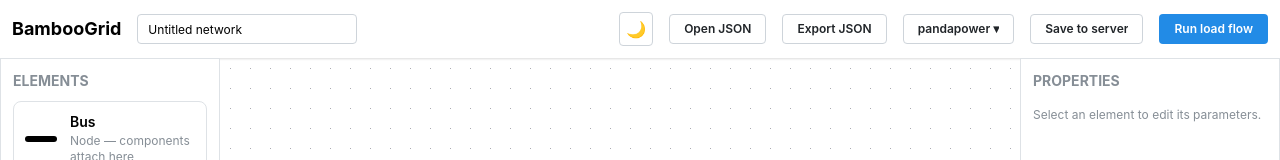
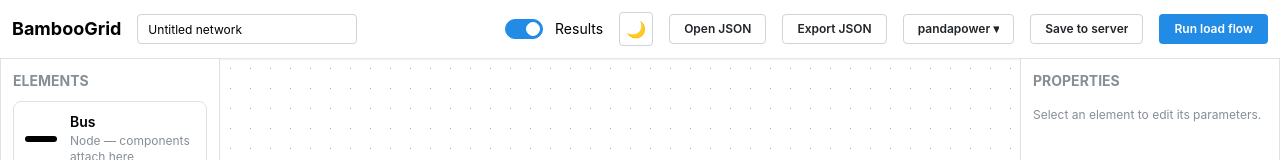
Before and after one commit to kickstage/bamboogrid, a React (Vite) app in the folder frontend/: page / in a window 1280 px wide. Shown: the top 160 px of the page. Built offline with nearby package versions, Linux system fonts and the light colour scheme.

Commit message:
Added solving fields on generator and showing of those fields on the UI

```diff
--- a/frontend/src/App.tsx
+++ b/frontend/src/App.tsx
@@ -6,6 +6,7 @@ import {
   Group,
   Menu,
   Paper,
+  Switch,
   TextInput,
   Title,
   useMantineColorScheme,
@@ -37,6 +38,8 @@ export default function App() {
     toNetwork,
     loadNetwork,
     applyResults,
+    showResults,
+    setShowResults,
   } = useEditor();
   const [busy, setBusy] = useState(false);
   const fileInputRef = useRef<HTMLInputElement>(null);
@@ -145,6 +148,12 @@ export default function App() {
             />
           </Group>
           <Group>
+            <Switch
+              size="sm"
+              label="Results"
+              checked={showResults}
+              onChange={(e) => setShowResults(e.currentTarget.checked)}
+            />
             <ActionIcon
               variant="default"
               size="lg"
--- a/frontend/src/inspector/Inspector.tsx
+++ b/frontend/src/inspector/Inspector.tsx
@@ -118,9 +118,17 @@ export function Inspector() {
       {node.type === "bus" && (node.data as BusData).vm_pu !== undefined && (
         <Text size="xs" c="dimmed">
           Result: {(node.data as BusData).vm_pu!.toFixed(4)} p.u. ·{" "}
-          {(node.data as BusData).va_degree!.toFixed(2)}°
+          {((node.data as BusData).va_degree ?? 0).toFixed(2)}°
         </Text>
       )}
+
+      {node.type === "generator" &&
+        (node.data as GeneratorData).res_p_mw !== undefined && (
+          <Text size="xs" c="dimmed">
+            Result: P {(node.data as GeneratorData).res_p_mw!.toFixed(4)} MW · Q{" "}
+            {((node.data as GeneratorData).res_q_mvar ?? 0).toFixed(4)} MVar
+          </Text>
+        )}
 
       <Divider my="xs" />
       <Button color="red" variant="light" size="xs" onClick={() => removeNode(node.id)}>
--- a/frontend/src/nodes/BusNode.tsx
+++ b/frontend/src/nodes/BusNode.tsx
@@ -1,5 +1,6 @@
 import { Handle, NodeResizer, Position, type NodeProps } from "@xyflow/react";
 import type { BusData } from "../types";
+import { useEditor } from "../store";
 
 export const BUS_MIN_WIDTH = 140;
 export const BUS_DEFAULT_WIDTH = 220;
@@ -16,7 +17,9 @@ function voltageColor(vm_pu?: number): string {
 
 export function BusNode({ data, selected }: NodeProps) {
   const d = data as BusData;
-  const color = voltageColor(d.vm_pu);
+  const showResults = useEditor((s) => s.showResults);
+  const hasResult = showResults && d.vm_pu !== undefined;
+  const color = hasResult ? voltageColor(d.vm_pu) : "currentColor";
 
   return (
     <div
@@ -50,10 +53,12 @@ export function BusNode({ data, selected }: NodeProps) {
         />
       </svg>
       <div style={{ fontSize: 11, fontWeight: 600 }}>{d.name}</div>
-      <div style={{ fontSize: 10, opacity: 0.65 }}>
-        {d.vn_kv} kV
-        {d.vm_pu !== undefined ? ` · ${d.vm_pu.toFixed(3)} p.u.` : ""}
-      </div>
+      <div style={{ fontSize: 10, opacity: 0.65 }}>{d.vn_kv} kV</div>
+      {hasResult && (
+        <div style={{ fontSize: 10, fontWeight: 600, color }}>
+          {d.vm_pu!.toFixed(3)} p.u. · {(d.va_degree ?? 0).toFixed(1)}°
+        </div>
+      )}
     </div>
   );
 }
--- a/frontend/src/nodes/GeneratorNode.tsx
+++ b/frontend/src/nodes/GeneratorNode.tsx
@@ -1,9 +1,12 @@
 import { Handle, Position, type NodeProps } from "@xyflow/react";
 import type { GeneratorData } from "../types";
 import { GeneratorGlyph } from "./glyphs";
+import { useEditor } from "../store";
 
 export function GeneratorNode({ data, selected }: NodeProps) {
   const d = data as GeneratorData;
+  const showResults = useEditor((s) => s.showResults);
+  const hasResult = showResults && d.res_p_mw !== undefined;
   return (
     <div style={{ width: 64, textAlign: "center", color: "var(--mantine-color-text)" }}>
       <GeneratorGlyph size={52} stroke={selected ? "#0ea5e9" : "currentColor"} />
@@ -11,6 +14,11 @@ export function GeneratorNode({ data, selected }: NodeProps) {
       <div style={{ fontSize: 9, opacity: 0.7 }}>
         {d.p_mw} MW{d.slack ? ` · slack ${d.slack_weight}` : ""}
       </div>
+      {hasResult && (
+        <div style={{ fontSize: 9, fontWeight: 600, color: "#0ea5e9" }}>
+          P {d.res_p_mw!.toFixed(3)} · Q {(d.res_q_mvar ?? 0).toFixed(3)}
+        </div>
+      )}
       <Handle type="source" position={Position.Bottom} style={{ background: "currentColor" }} />
     </div>
   );
--- a/frontend/src/store.ts
+++ b/frontend/src/store.ts
@@ -53,6 +53,7 @@ interface EditorState {
   edges: Edge[];
   selectedId: string | null;
   message: string;
+  showResults: boolean;
 
   onNodesChange: (changes: NodeChange[]) => void;
   onEdgesChange: (changes: EdgeChange[]) => void;
@@ -68,6 +69,7 @@ interface EditorState {
   setNetworkName: (name: string) => void;
   setNetworkId: (id: string) => void;
   setMessage: (message: string) => void;
+  setShowResults: (show: boolean) => void;
   applyResults: (result: LoadFlowResult) => void;
   clearResults: () => void;
   toNetwork: () => Network;
@@ -92,6 +94,7 @@ export const useEditor = create<EditorState>((set, get) => ({
   edges: [],
   selectedId: null,
   message: "",
+  showResults: true,
 
   onNodesChange: (changes) =>
     set({ nodes: applyNodeChanges(changes, get().nodes) as ElementNode[] }),
@@ -148,20 +151,22 @@ export const useEditor = create<EditorState>((set, get) => ({
   setNetworkName: (name) => set({ networkName: name }),
   setNetworkId: (id) => set({ networkId: id }),
   setMessage: (message) => set({ message }),
+  setShowResults: (show) => set({ showResults: show }),
 
   applyResults: (result) =>
     set((s) => {
       const byBus = new Map(result.res_bus.map((r) => [r.id, r]));
+      const byGen = new Map(result.res_gen.map((r) => [r.id, r]));
+      // On a failed run, clear stale values instead of showing the last
+      // successful result (which would be misleading). Unsupplied buses come
+      // back as null — also treated as "no result".
       return {
         message: result.converged
           ? "Load flow converged."
           : `Did not converge: ${result.message}`,
         nodes: s.nodes.map((n) => {
-          if (n.type !== "bus") return n;
-          // On a failed run, clear stale values instead of showing the last
-          // successful result, which would be misleading.
+          if (n.type === "bus") {
             const r = result.converged ? byBus.get(n.id) : undefined;
-          // Unsupplied buses come back as null — treat as "no result".
             return {
               ...n,
               data: {
@@ -170,20 +175,38 @@ export const useEditor = create<EditorState>((set, get) => ({
                 va_degree: r?.va_degree ?? undefined,
               },
             } as ElementNode;
+          }
+          if (n.type === "generator") {
+            const r = result.converged ? byGen.get(n.id) : undefined;
+            return {
+              ...n,
+              data: {
+                ...(n.data as GeneratorData),
+                res_p_mw: r?.p_mw ?? undefined,
+                res_q_mvar: r?.q_mvar ?? undefined,
+              },
+            } as ElementNode;
+          }
+          return n;
         }),
       };
     }),
 
   clearResults: () =>
     set((s) => ({
-      nodes: s.nodes.map((n) =>
-        n.type === "bus"
-          ? ({
+      nodes: s.nodes.map((n) => {
+        if (n.type === "bus")
+          return {
             ...n,
             data: { ...(n.data as BusData), vm_pu: undefined, va_degree: undefined },
-            } as ElementNode)
-          : n,
-      ),
+          } as ElementNode;
+        if (n.type === "generator")
+          return {
+            ...n,
+            data: { ...(n.data as GeneratorData), res_p_mw: undefined, res_q_mvar: undefined },
+          } as ElementNode;
+        return n;
+      }),
     })),
 
   toNetwork: () => {
--- a/frontend/src/types.ts
+++ b/frontend/src/types.ts
@@ -19,6 +19,9 @@ export type GeneratorData = {
   vm_pu: number;
   slack: boolean;
   slack_weight: number;
+  // Filled in after a load flow (reactive power is solved).
+  res_p_mw?: number;
+  res_q_mvar?: number;
 };
 
 export type LoadData = {
@@ -97,5 +100,6 @@ export interface LoadFlowResult {
   converged: boolean;
   message: string;
   res_bus: { id: string; vm_pu: number | null; va_degree: number | null }[];
+  res_gen: { id: string; p_mw: number | null; q_mvar: number | null }[];
   res_load: { id: string; p_mw: number | null; q_mvar: number | null }[];
 }
```
Also changed, not shown: 2 other files (tests, documents, lock files or other folders). Lines whose indentation alone changed are shown as unchanged.
